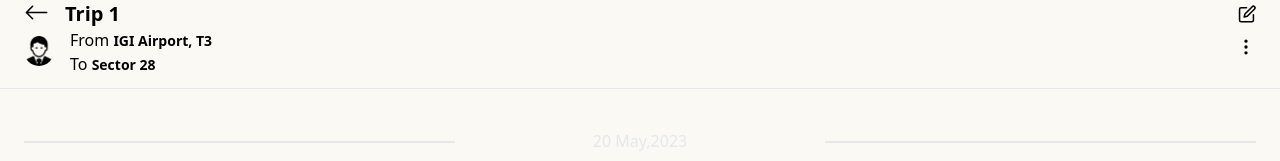
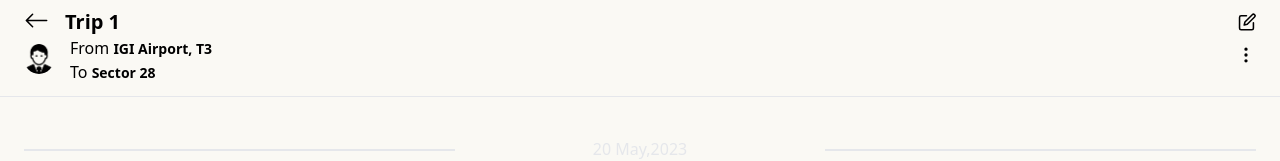
Before and after one commit to gaurav-2-0-0-2/chatUi-pwa, a React (Vite) app: page / in a window 1280 px wide. Shown: the top 161 px of the page. Built offline with nearby package versions, Linux system fonts and the light colour scheme; no server answers.

Commit message:
padding-top

```diff
--- a/src/component/Navbar.jsx
+++ b/src/component/Navbar.jsx
@@ -7,7 +7,7 @@ import pic from '../assets/pic.png'
 export default function Navbar() {
     return (
         <div>
-            <div className='px-6'>
+            <div className='px-6 pt-4 md:pt-2'>
                 <section className='flex flex-row justify-between'>
                     <div className='flex gap-4'>
                         <BsArrowLeft size={25} className='mt-1 md:w-[25px] md:mt-0' />
```
